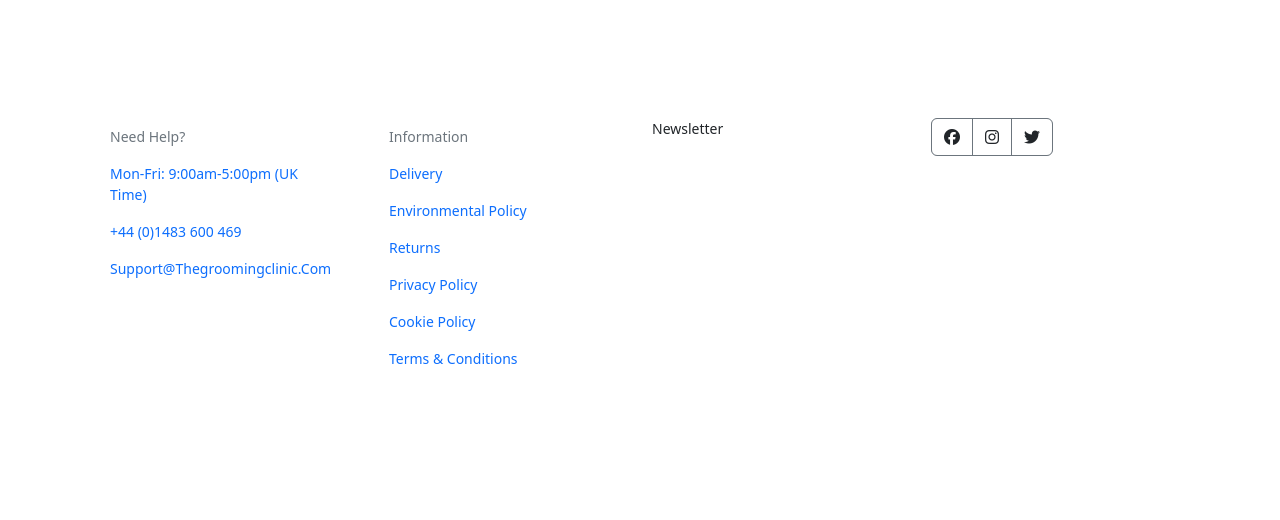
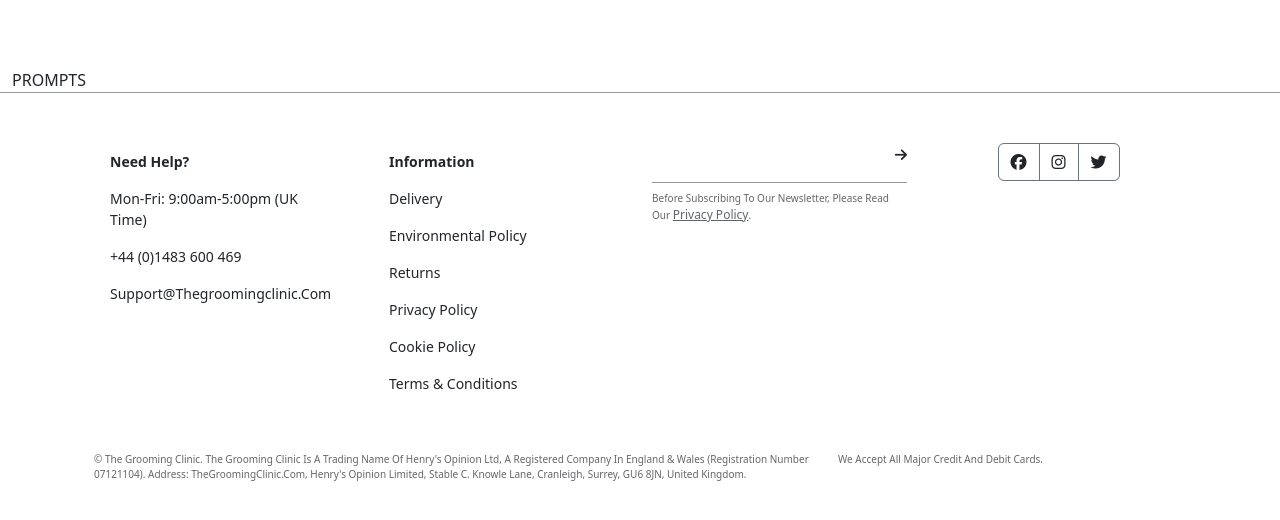
Before and after one commit to daisybutler/flamingo-react, a React (Create React App) app: page /skincare in a window 1280 px wide. Shown: the part 272-792 px from the top of the page. Built offline with nearby package versions, Linux system fonts and the light colour scheme; no server answers.

Commit message:
Footer updates.

```diff
--- a/src/App.css
+++ b/src/App.css
@@ -40,7 +40,21 @@
   z-index: 30;
 }
 
-#searchbar-nav input {
+#footerSearchbar form {
+  height: 40px;
+  border-bottom: var(--grey-border);
+  flex-wrap: nowrap;
+  position: sticky;
+  top: 0;
+  z-index: 30;
+}
+
+#footerSearchbar .fa-arrow-right {
+  padding-top: 5px;
+
+}
+
+#searchbar-nav input, #footerSearchbar input {
   background: transparent;
   border: none;
   z-index: 5;
@@ -328,6 +342,14 @@ form {
   text-transform: capitalize;
 }
 
+#footer-main a {
+  color: var(--text-black);
+}
+
+#footer-main .footer-title {
+  font-weight: 600;
+}
+
 #footer-main .row {
   margin: 50px 0;
 }
@@ -344,5 +366,11 @@ form {
 
 #social-buttons {
   border-radius: 0;
+}
 
+/*  -------------------- OTHER  */
+
+.small-text {
+  font-size: 10px;
+  opacity: 0.7;
 }
--- a/src/components/Footer.js
+++ b/src/components/Footer.js
@@ -1,22 +1,27 @@
 import { Nav } from "react-bootstrap";
 import SocialIcons from "./SocialIcons";
+import { Form } from "react-bootstrap";
 
 const Footer = () => {
 
     return (
+        <>
+        <div className="container-fluid" style={{borderBottom: "var(--grey-border)" }}>
+            prompts
+        </div>
         <div id="footer-main" className="container">
             <div className="row">
-                <div className="col-6 col-md-4 col-lg-3">
-                <Nav id="footer-contact" className="flex-column">
-                        <Nav.Link href="#" disabled>Need help?</Nav.Link>
+                <div className="col-12 col-sm-6 col-md-4 col-lg-3">
+                    <Nav id="footer-contact" className="flex-column">
+                        <Nav.Link href="#" disabled className="footer-title">Need help?</Nav.Link>
                         <Nav.Link eventKey="link-1">Mon-Fri: 9:00am-5:00pm (UK Time)</Nav.Link>
                         <Nav.Link href="#">+44 (0)1483 600 469</Nav.Link>
                         <Nav.Link eventKey="link-1">support@thegroomingclinic.com</Nav.Link>
                     </Nav>
                 </div>
-                <div className="col-6 col-md-4 col-lg-3">
+                <div className="col-12 col-sm-6 col-md-4 col-lg-3">
                     <Nav id="footer-info" className="flex-column">
-                        <Nav.Link href="#" disabled>Information</Nav.Link>
+                        <Nav.Link href="#" disabled className="footer-title">Information</Nav.Link>
                         <Nav.Link href="#">Delivery</Nav.Link>
                         <Nav.Link eventKey="link-1">Environmental Policy</Nav.Link>
                         <Nav.Link eventKey="link-2">Returns</Nav.Link>
@@ -25,14 +30,36 @@ const Footer = () => {
                         <Nav.Link eventKey="link-5">Terms & Conditions</Nav.Link>
                     </Nav>
                 </div>
-                <div className="col-6 col-md-4 col-lg-3">
-                    newsletter
+                <div id="footerSearchbar" className="col-12 col-sm-6 col-md-4 col-lg-3">
+                <Form className="d-none d-md-flex">
+                        <Form.Control
+                            type="text"
+                            className="me-2"
+                            aria-label="Search"
+                            size="sm"
+                        />
+                        <i className="fas fa-arrow-right"></i>
+                    </Form>
+                    {/* eslint-disable-next-line */}
+                    <p className="small-text pt-2">Before subscribing to our newsletter, please read our <a href="#">privacy policy</a>.</p>
                 </div>
-                <div className="col-6 col-md-4 col-lg-3">
+                <div className="col-6 col-md-4 col-lg-3 text-center">
                     <SocialIcons />
                 </div>
             </div>
+            <div className="row">
+                <div className="col-12 col-md-8">
+                    <p className="small-text">© The Grooming Clinic. The Grooming Clinic is a trading name of Henry's Opinion Ltd,
+                    a registered company in England & Wales (registration number 07121104). Address:
+                    TheGroomingClinic.com, Henry's Opinion Limited, Stable C. Knowle Lane, Cranleigh, Surrey,
+                    GU6 8JN, United Kingdom.</p>
+                </div>
+                <div className="col-4 d-none d-md-inline">
+                    <p className="small-text">We accept all major credit and debit cards.</p>
+                </div>
+            </div>
         </div>
+        </>
     )
 }
 
--- a/src/components/SocialIcons.js
+++ b/src/components/SocialIcons.js
@@ -3,7 +3,7 @@ import ButtonGroup from 'react-bootstrap/ButtonGroup';
 
 function SocialIcons() {
   return (
-    <ButtonGroup id='social-buttons' aria-label="Basic example">
+    <ButtonGroup id='social-buttons' aria-label="Social icons">
       <Button href="#" variant="secondary"><i className='fab fa-facebook'></i></Button>
       <Button href="#" variant="secondary"><i className='fab fa-instagram'></i></Button>
       <Button href="#" variant="secondary"><i className='fab fa-twitter'></i></Button>
```
